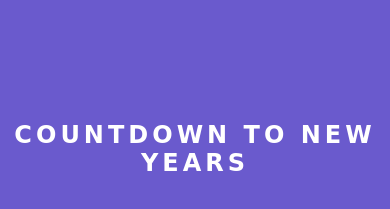
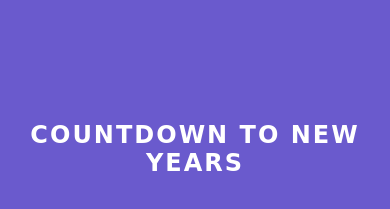
Before and after one commit to developer-sogyy/new-year-counter, a plain HTML site: page index.html in a window 390 px wide. Shown: the top 209 px of the page. Drawn offline with Linux system fonts and the light colour scheme.

Commit message:
Update style.css

```diff
--- a/style.css
+++ b/style.css
@@ -96,3 +96,11 @@ h2 {
 .countdown #milisecond26::before {
   content: "Miliseconds";
 }
+
+
+@media screen and (max-width: 600px)
+{
+  h2 {
+  letter-spacing: 2px;
+}
+}
```
